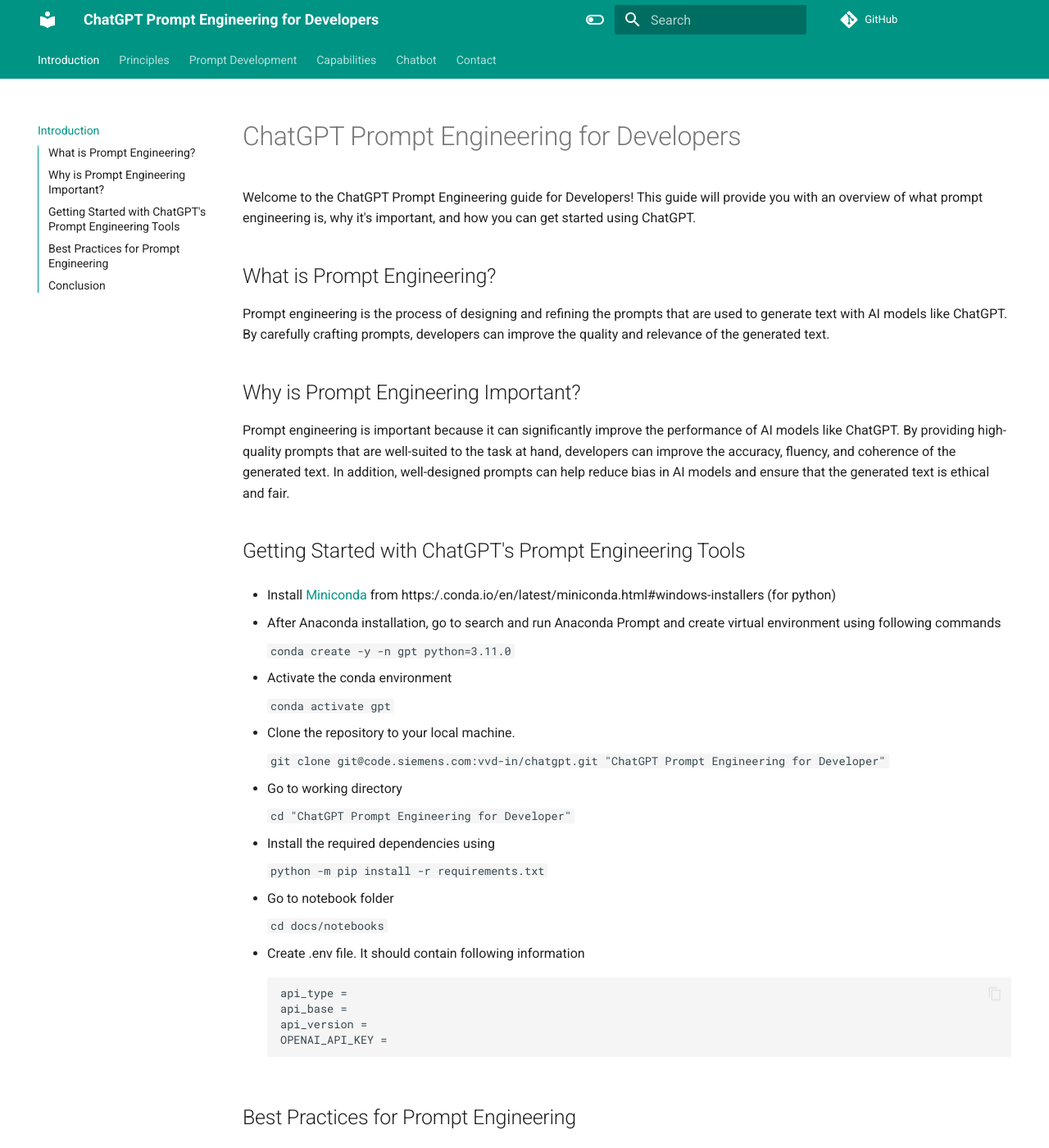
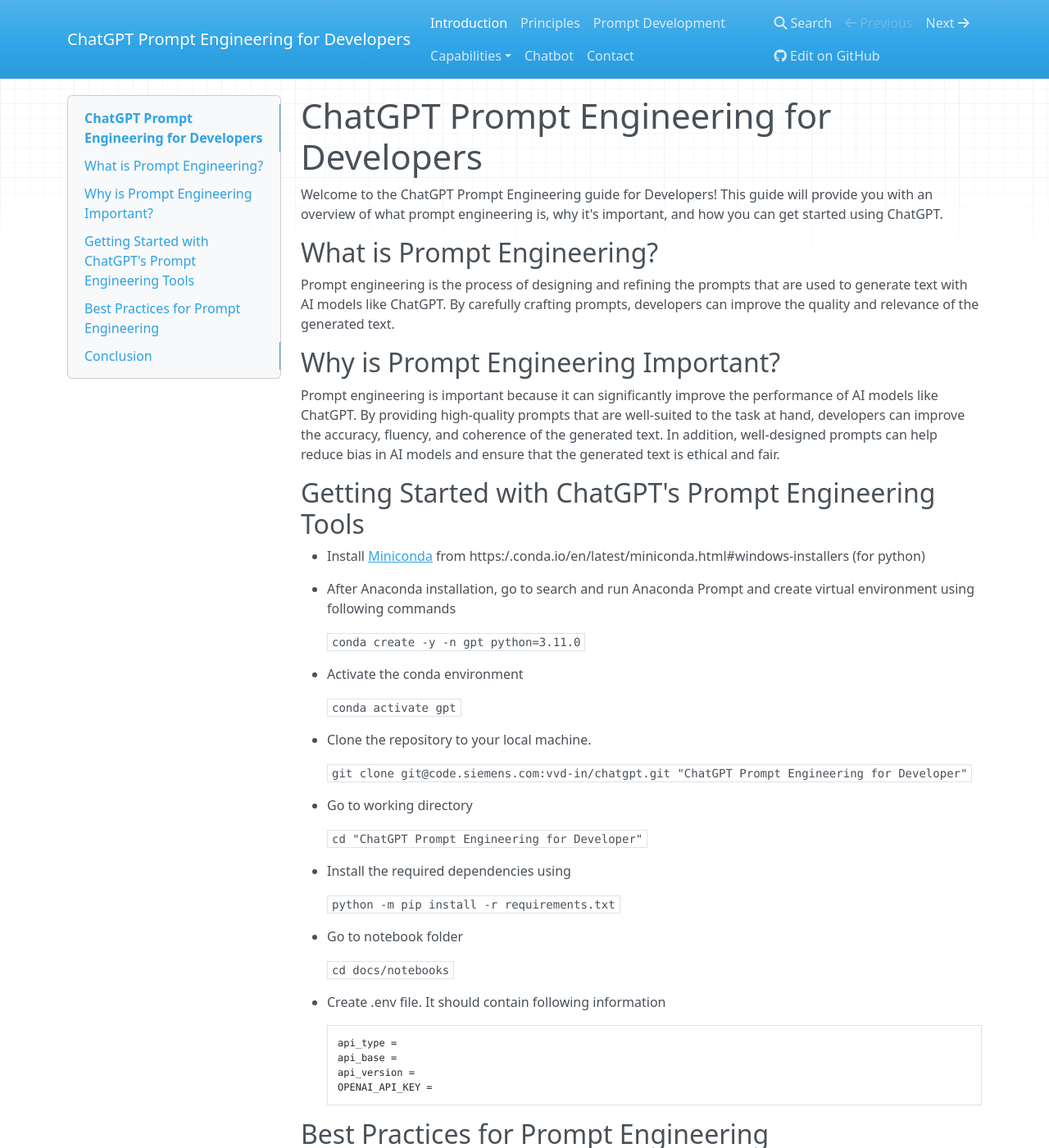
Before and after one commit to ashishkrb7/chatgpt, an MkDocs documentation site: the page built from docs/index.md, in a window 1280 px wide and 1400 px high. Shown: the whole window at 82% size. Built offline with MkDocs 1.6.1, drawn with Linux system fonts in a browser that asks for light colours; nearby versions of some CDN libraries; comment, search, counter and statistics services are not loaded; some of the changed text lies outside the part shown.

Commit message:
doc template type changed

```diff
--- a/mkdocs.yml
+++ b/mkdocs.yml
@@ -20,31 +20,33 @@
   - Contact: contact.md
 
 theme:
-  name: material
+  name: mkdocs
   features:
     - navigation.tabs
-    - navigation.sections
-    - toc.integrate
-    - navigation.top
-    - search.suggest
-    - search.highlight
-    - content.tabs.link
-    - content.code.annotation
-    - content.code.copy
-  language: en
+    # - navigation.tabs.sticky
+    # - navigation.sections
+  font: false
   palette:
-    - scheme: default
+    - media: "(prefers-color-scheme: light)"
+      scheme: default
+      primary: indigo
+      accent: orange
       toggle:
-        icon: material/toggle-switch-off-outline
+        icon: material/brightness-7
         name: Switch to dark mode
-      primary: teal
-      accent: purple
-    - scheme: slate
+    - media: "(prefers-color-scheme: dark)"
+      scheme: slate
+      primary: indigo
+      accent: orange
       toggle:
-        icon: material/toggle-switch
+        icon: material/brightness-4
         name: Switch to light mode
-      primary: teal
-      accent: lime
+  icon:
+    repo: fontawesome/brands/git-alt
+extra_css:
+  - stylesheets/extra.css
+extra_javascript:
+  - javascripts/email_modal.js
 # edit_uri: ""
 
 markdown_extensions:
```
